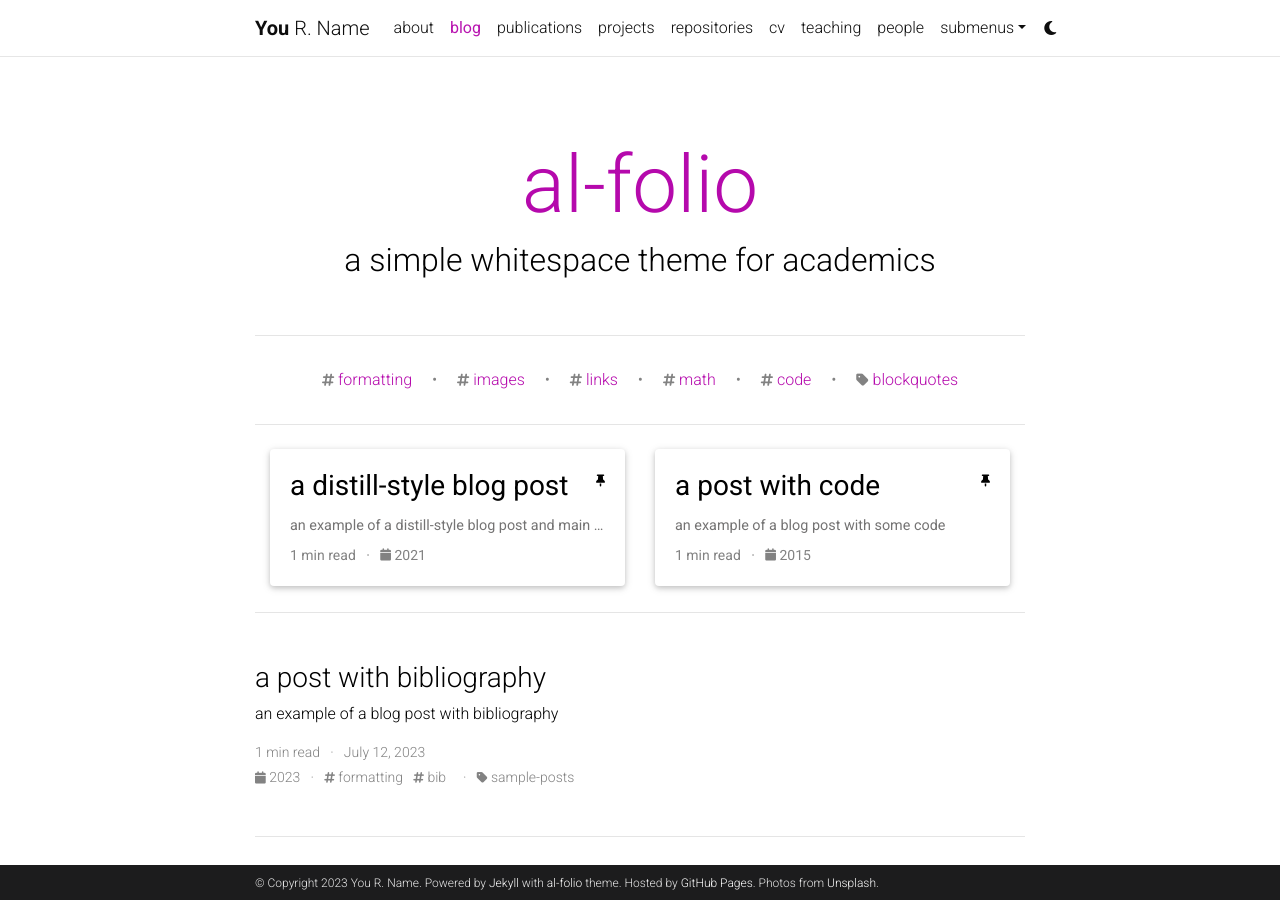
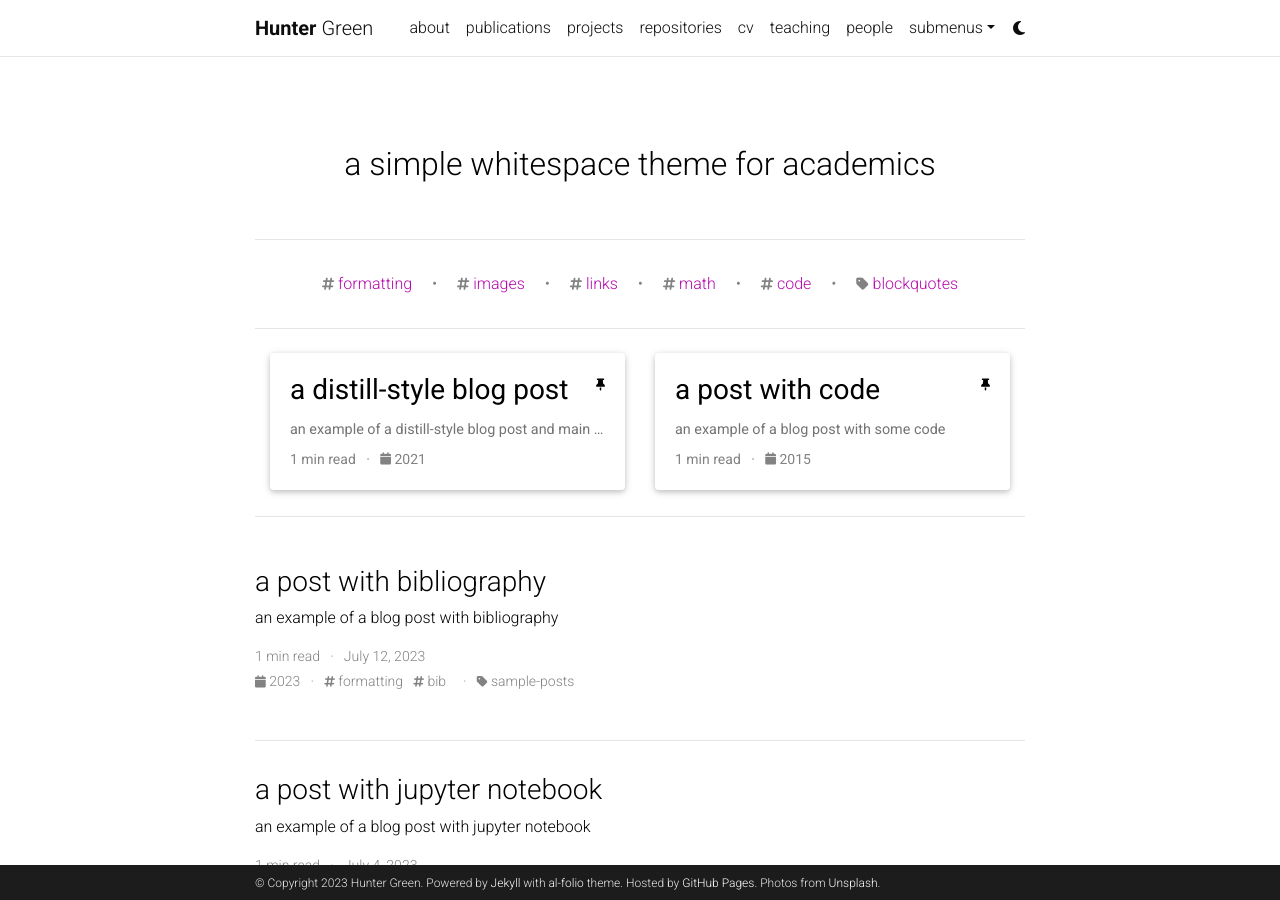
Before and after one commit to huntgreen/huntgreen.github.io, a Jekyll site: the page built from blog/index.html, in a window 1280 px wide and 900 px high. Built offline with Jekyll 4.4.1, drawn with Linux system fonts in a browser that asks for light colours; the list of posts is cut into pages by our own code; comment, search, counter and statistics services are not loaded; a style sheet for code colours, icons or effects is not loaded.

Commit message:
Update _config.yml

```diff
--- a/_config.yml
+++ b/_config.yml
@@ -3,10 +3,10 @@
 # -----------------------------------------------------------------------------
 
 title: blank # the website title (if blank, full name will be used instead)
-first_name: You
-middle_name: R.
-last_name: Name
-email: you@example.com
+first_name: Hunter
+middle_name:
+last_name: Green
+email:
 description: > # the ">" symbol means to ignore newlines until "footer_text:"
   A simple, whitespace theme for academics. Based on [*folio](https://github.com/bogoli/-folio) design.
 footer_text: >
@@ -18,8 +18,8 @@
 lang: en # the language of your site (for example: en, fr, cn, ru, etc.)
 icon: ⚛️  # the emoji used as the favicon (alternatively, provide image name in /assets/img/)
 
-url: https://alshedivat.github.io # the base hostname & protocol for your site
-baseurl: /al-folio # the subpath of your site, e.g. /blog/
+url: https://huntgreen.github.io # the base hostname & protocol for your site
+baseurl:  # the subpath of your site, e.g. /blog/
 last_updated: false # set to true if you want to display last updated in the footer
 impressum_path:  # set to path to include impressum link in the footer, use the same path as permalink in a page, helps to conform with EU GDPR
 
@@ -67,22 +67,22 @@
 # Social integration
 # -----------------------------------------------------------------------------
 
-github_username: # your GitHub user name
+github_username: huntgreen # your GitHub user name
 gitlab_username: # your GitLab user name
 twitter_username: # your Twitter handle
 mastodon_username: # your mastodon instance+username in the format instance.tld/@username
-linkedin_username: # your LinkedIn user name
+linkedin_username: hrgreen # your LinkedIn user name
 telegram_username: # your Telegram user name
-scholar_userid: # your Google Scholar ID
+scholar_userid: G3-e67YAAAAJ # your Google Scholar ID
 semanticscholar_id: # your Semantic Scholar ID
 whatsapp_number: # your WhatsApp number (full phone number in international format. Omit any zeroes, brackets, or dashes when adding the phone number in international format.)
-orcid_id: # your ORCID ID
+orcid_id: 0000-0002-7787-7420 # your ORCID ID
 medium_username: # your Medium username
 quora_username: # your Quora username
 publons_id: # your ID on Publons
 lattes_id: # your ID on Lattes (Brazilian Lattes CV)
 osf_id: # your OSF ID
-research_gate_profile: # your profile on ResearchGate
+research_gate_profile: Hunter-Green # your profile on ResearchGate
 scopus_id: # your profile on Scopus
 blogger_url: # your blogger URL
 work_url: # work page URL
@@ -120,8 +120,8 @@
 # Blog
 # -----------------------------------------------------------------------------
 
-blog_name: al-folio # blog_name will be displayed in your blog page
-blog_nav_title: blog # your blog must have a title for it to be displayed in the nav bar
+blog_name: # blog_name will be displayed in your blog page
+blog_nav_title: # your blog must have a title for it to be displayed in the nav bar
 blog_description: a simple whitespace theme for academics
 permalink: /blog/:year/:title/
 
```
